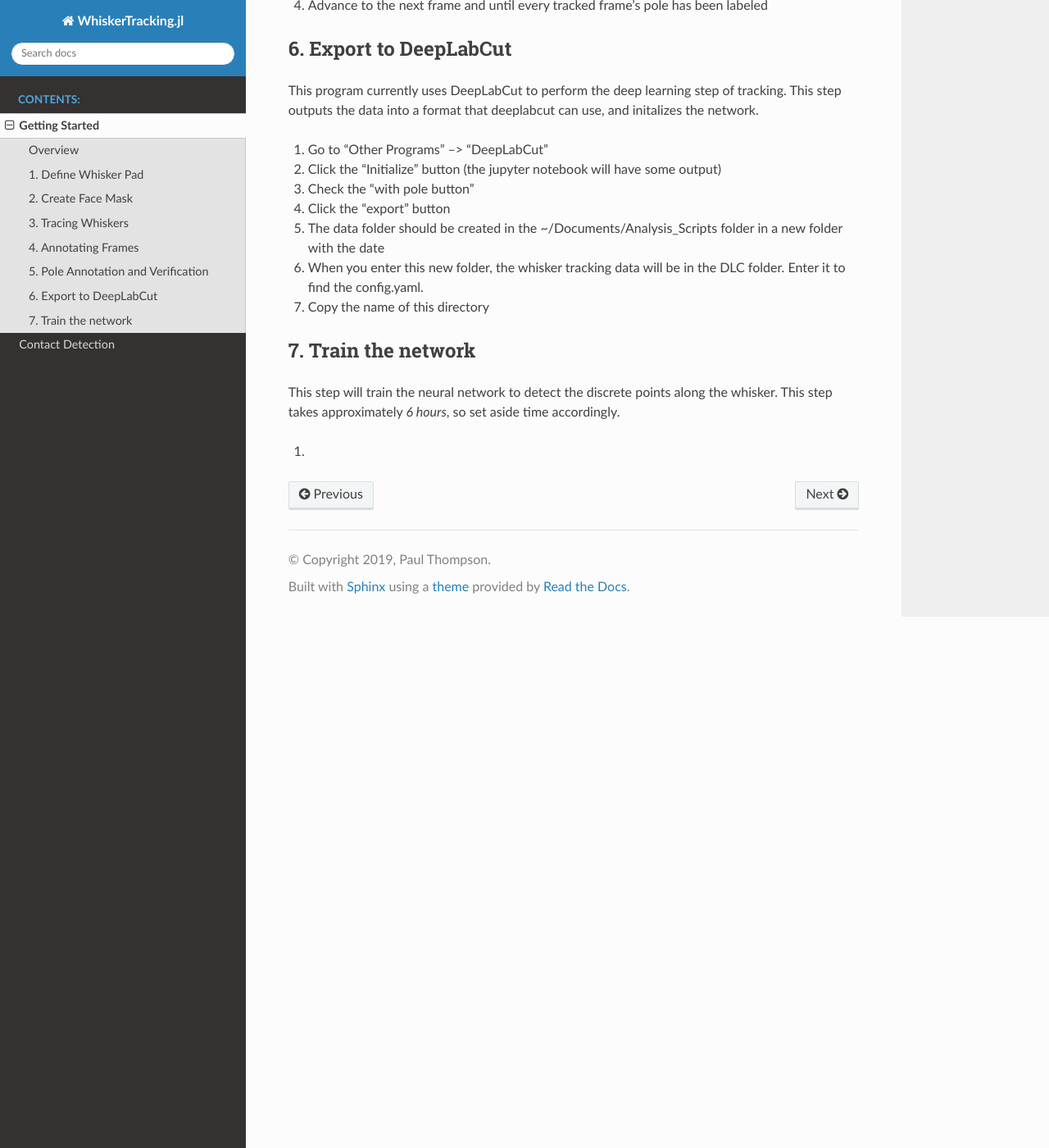
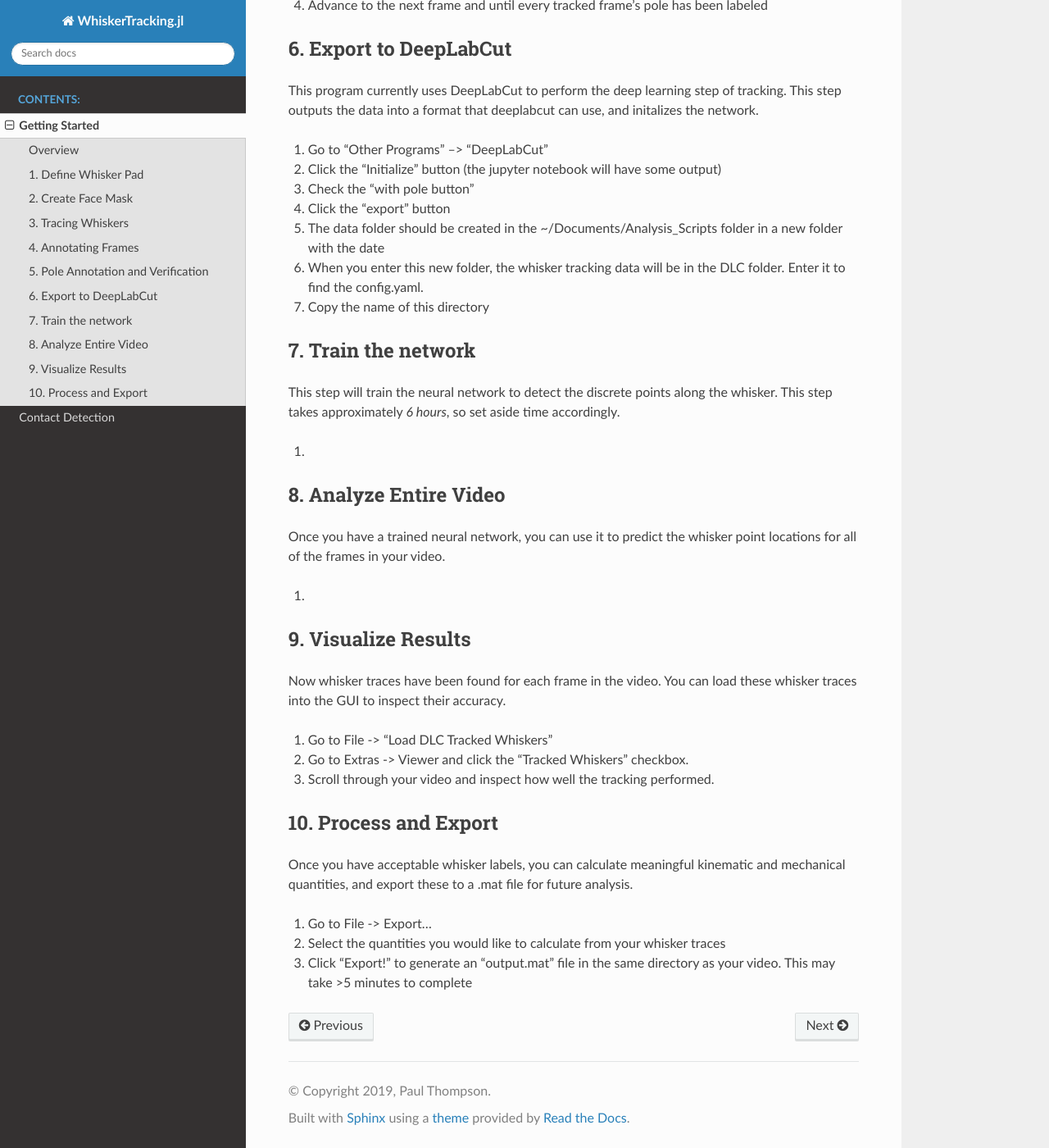
Before and after one commit to paulmthompson/WhiskerTracking.jl, a Sphinx documentation site: the page built from docs/Whisker_Tracking.rst, in a window 1280 px wide and 1400 px high, scrolled down 2780 px. Shown: the whole window at 82% size. Built offline with Sphinx 7.4.7 and the Read the Docs theme 2.0.0, drawn with Linux system fonts in a browser that asks for light colours.

Commit message:
update documentation

```diff
--- a/docs/Whisker_Tracking.rst
+++ b/docs/Whisker_Tracking.rst
@@ -133,3 +133,34 @@ This step will train the neural network to detect the discrete points along the
 *6 hours*, so set aside time accordingly.
 
 #.
+
+***********************
+8. Analyze Entire Video
+***********************
+
+Once you have a trained neural network, you can use it to predict the whisker point locations for all of the frames
+in your video.
+
+#.
+
+**********************
+9. Visualize Results
+**********************
+
+Now whisker traces have been found for each frame in the video. You can load these whisker traces into the GUI to
+inspect their accuracy.
+
+#. Go to File -> "Load DLC Tracked Whiskers"
+#. Go to Extras -> Viewer and click the "Tracked Whiskers" checkbox.
+#. Scroll through your video and inspect how well the tracking performed.
+
+**********************
+10. Process and Export
+**********************
+
+Once you have acceptable whisker labels, you can calculate meaningful kinematic and mechanical quantities, and
+export these to a .mat file for future analysis.
+
+#. Go to File -> Export...
+#. Select the quantities you would like to calculate from your whisker traces
+#. Click "Export!" to generate an "output.mat" file in the same directory as your video. This may take >5 minutes to complete
```
Also changed, not shown: 1 other file.
